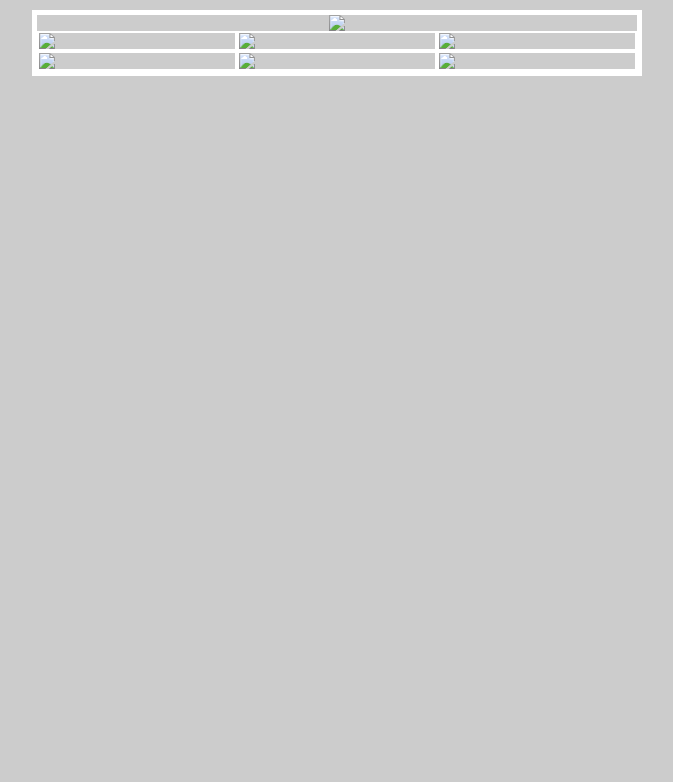
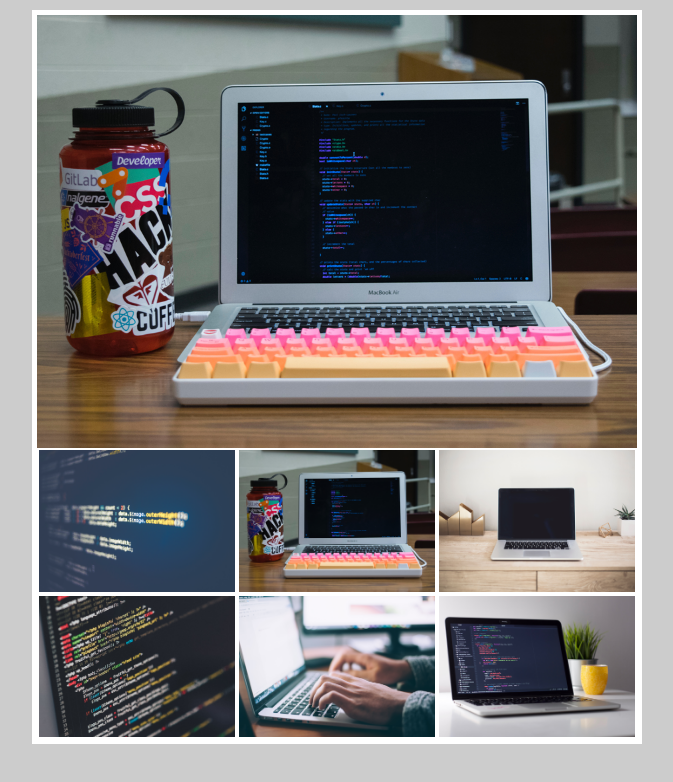
Before and after one commit to syamsiimanpermana/syamsiimanpermana.github.io, a plain HTML site: page index.html in a window 1280 px wide. Shown: the whole page, without its empty margins (303-976 px from the left). Drawn offline with Linux system fonts and the light colour scheme.

Commit message:
menambahkan folder img

```diff
--- a/index.html
+++ b/index.html
@@ -8,14 +8,14 @@
 </head>
 <body>
 <div class="container">
-	<img src="../portfolio/img/thumbs/1.png" class="jumbo">
+	<img src="img/1.png" class="jumbo">
 	<div class="thumbnail">
-		<img src="../portfolio/img/thumbs/2.png" class="thumb">
-		<img src="../portfolio/img/thumbs/1.png" class="thumb">
-		<img src="../portfolio/img/thumbs/3.png" class="thumb">
-		<img src="../portfolio/img/thumbs/4.png" class="thumb">
-		<img src="../portfolio/img/thumbs/5.png" class="thumb">
-		<img src="../portfolio/img/thumbs/6.png" class="thumb">
+		<img src="img/2.png" class="thumb">
+		<img src="img/1.png" class="thumb">
+		<img src="img/3.png" class="thumb">
+		<img src="img/4.png" class="thumb">
+		<img src="img/5.png" class="thumb">
+		<img src="img/6.png" class="thumb">
 	</div>
 </div>
 <script type="text/javascript" src="script.js"></script>
```
Also changed, not shown: img/1.png (added), img/2.png (added), img/3.png (added), img/4.png (added), img/5.png (added), img/6.png (added).
